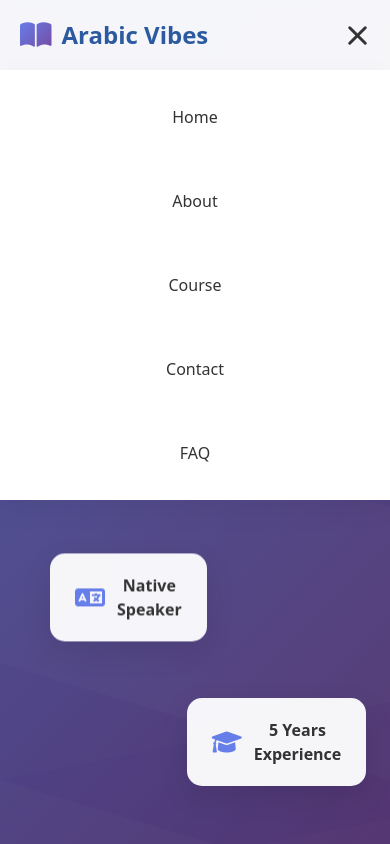
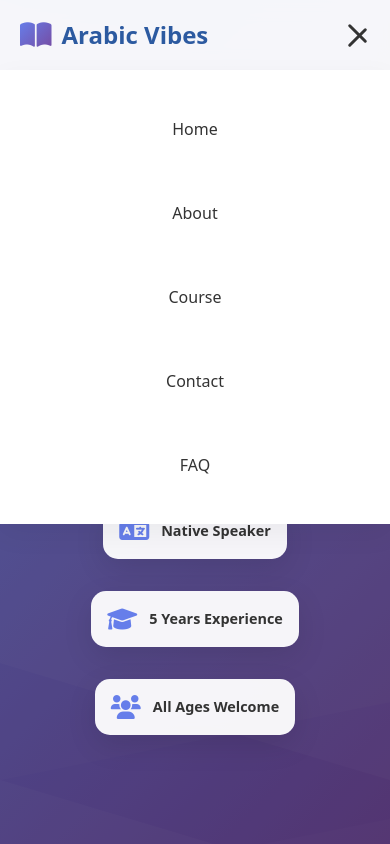
Before and after one commit to Arabic-vibes/Learn-Arabic-web, a plain HTML site: page index.html in a window 390 px wide. Both pictures are taken after a click on the element 357 px from the left and 35 px from the top of the page. Shown: the top 844 px of the page. Drawn offline with nearby package versions, Linux system fonts and the light colour scheme.

Commit message:
Add files via upload

```diff
--- a/index.html
+++ b/index.html
@@ -120,8 +120,14 @@
                             <i class="fas fa-download"></i>
                         </a>
                     </div>
-                    <iframe src="pdf/arabic_introduction.pdf" width="100%" height="600px" style="border: none; border-radius: 10px;"></iframe>
-                </div>
+                        <iframe
+                        src="https://docs.google.com/gview?url=https://Arabic-vibes.github.io/Learn-Arabic-web/pdf/arabic_introduction.pdf&embedded=true"
+                        width="100%"
+                        height="600px"
+                        style="border: none; border-radius: 10px;">
+                        </iframe>
+
+           </div>
                 <div class="course-highlights">
                     <h3>What You'll Learn</h3>
                     <div class="highlight-item">
--- a/styles.css
+++ b/styles.css
@@ -155,14 +155,8 @@ body {
 }
 
 .arabic-vibes-title{
-    font-size: 4rem;
-    font-weight: 700;
-    margin-bottom: 20px;
-    line-height: 1.2;
- background: linear-gradient(135deg, #ffd700 0%, #ffed4e 100%);
-    -webkit-background-clip: text;
-    -webkit-text-fill-color: transparent;
-    background-clip: text; /* Added standard property */
+    font-size: 4rem !important;
+    margin-bottom: 0.5rem
 }
 
 .gradient-text {
@@ -1270,3 +1264,142 @@ html {
         width: 100%;
     }
 }
+
+
+
+/* Mobile Responsive Styles */
+        @media (max-width: 768px) {
+            .hero-content {
+                grid-template-columns: 1fr;
+                gap: 2rem;
+                text-align: center;
+                padding: 0 1rem;
+            }
+
+            .hero-text h1 {
+                font-size: 2.5rem;
+            }
+
+            .arabic-vibes-title {
+                font-size: 1.5rem !important;
+            }
+
+            .hero-subtitle {
+                font-size: 1rem;
+            }
+
+            .hero-buttons {
+                justify-content: center;
+            }
+
+            .btn {
+                padding: 0.8rem 1.5rem;
+                font-size: 0.9rem;
+            }
+
+            .floating-card {
+                position: static;
+                margin: 0.5rem;
+                transform: none !important;
+                animation: none;
+            }
+
+            .hero-image {
+                flex-direction: column;
+                gap: 1rem;
+            }
+            /* PDF Mobile Handling */
+            .pdf-content {
+                height: 500px;
+            }
+
+            .pdf-iframe {
+                display: none;
+            }
+
+            .pdf-fallback {
+                display: flex;
+            }
+        }
+
+        @media (max-width: 480px) {
+            .hero-text h1 {
+                font-size: 2rem;
+            }
+
+            .arabic-vibes-title {
+                font-size: 2rem !important;
+            }
+
+            .hero-buttons {
+                flex-direction: column;
+                align-items: center;
+            }
+
+            .btn {
+                width: 100%;
+                max-width: 280px;
+                text-align: center;
+                justify-content: center;
+            }
+
+            .floating-card {
+                padding: 1rem;
+                font-size: 0.9rem;
+            }
+
+            .floating-card i {
+                font-size: 1.5rem;
+            }
+
+            .pdf-content {
+                height: 400px;
+            }
+        }
+
+        /* Tablet Responsive */
+        @media (max-width: 1024px) and (min-width: 769px) {
+            .hero-content {
+                gap: 3rem;
+            }
+
+            .hero-text h1 {
+                font-size: 3rem;
+            }
+        }
+
+
+         @media (max-width: 768px) {
+            .nav-menu {
+                position: fixed;
+                left: -100%;
+                top: 70px;
+                flex-direction: column;
+                background-color: white;
+                width: 100%;
+                text-align: center;
+                transition: 0.3s;
+                box-shadow: 0 10px 27px rgba(0,0,0,0.05);
+                padding: 2rem 0;
+            }
+
+            .nav-menu.active {
+                left: 0;
+            }
+
+            .hamburger {
+                display: flex;
+            }
+
+            .hamburger.active span:nth-child(2) {
+                opacity: 0;
+            }
+
+            .hamburger.active span:nth-child(1) {
+                transform: translateY(7px) rotate(45deg);
+            }
+
+            .hamburger.active span:nth-child(3) {
+                transform: translateY(-7px) rotate(-45deg);
+            }
+        }
```
